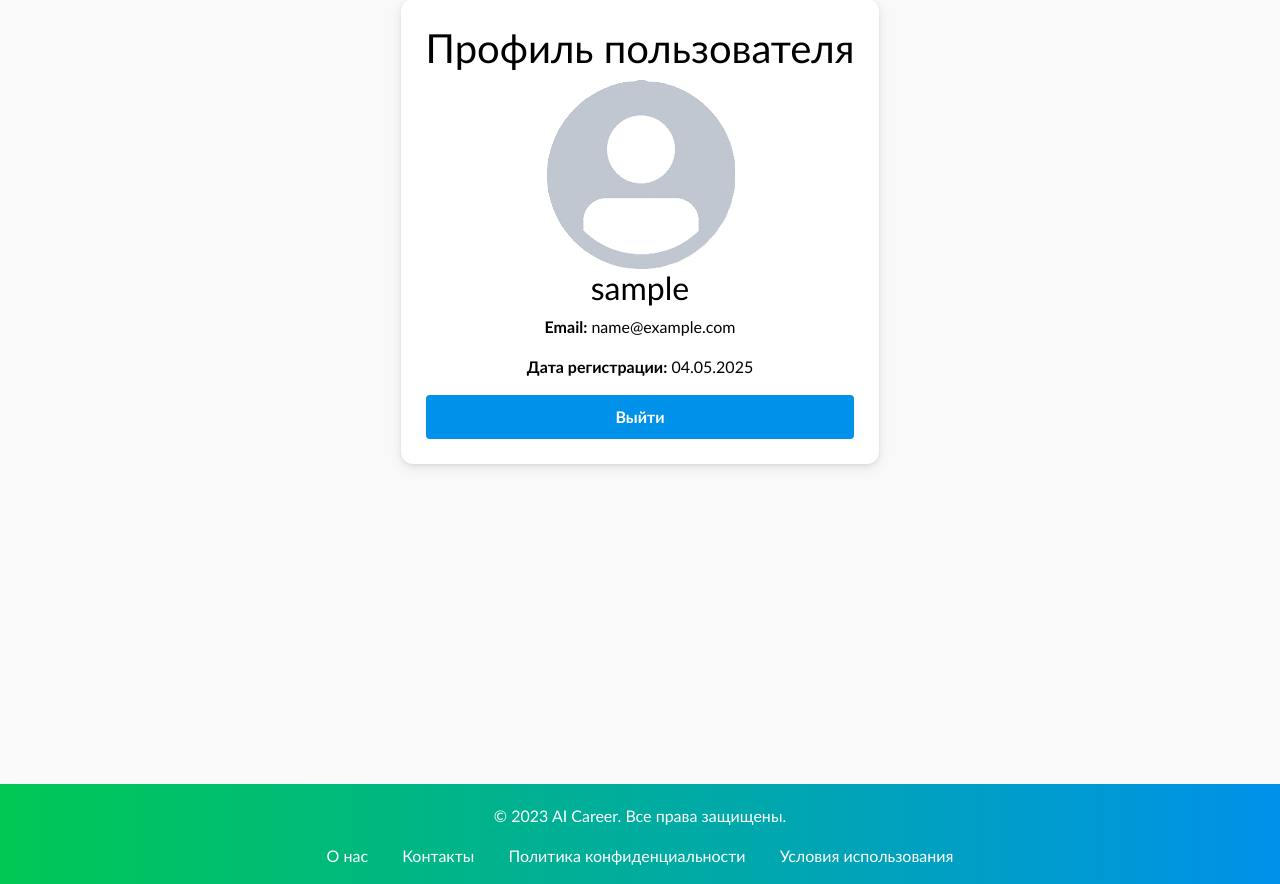
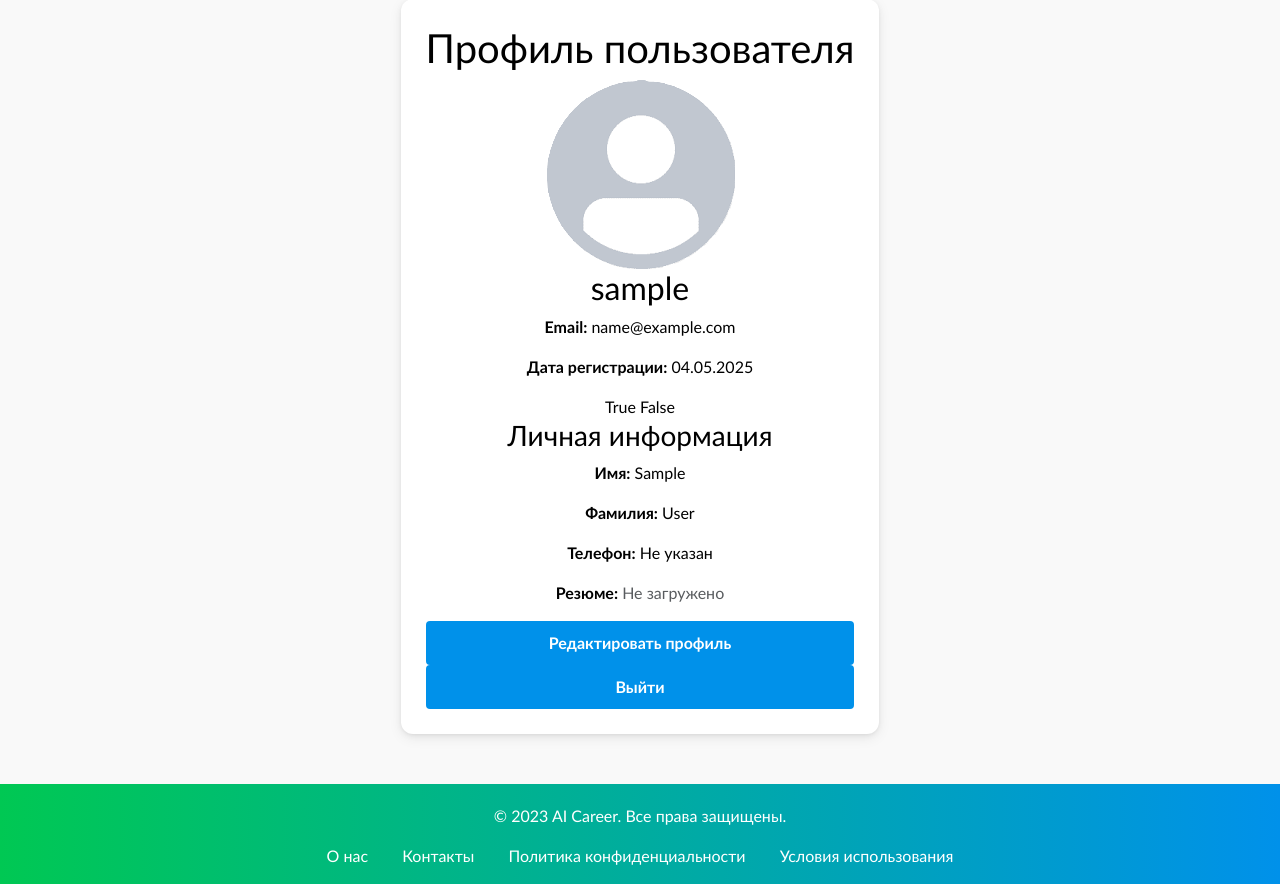
Before and after one commit to skyer12322/FinalProject, a Django app: page /profile/ in a window 1280 px wide. Shown: the part 76-960 px from the top of the page. Run offline with Django 5.2, Linux system fonts and the light colour scheme; the visitor is signed in with stand-in values (Sample User, id 1).

Commit message:
profile fix

```diff
--- a/RecruitHelper/templates/users/profile.html
+++ b/RecruitHelper/templates/users/profile.html
@@ -1,4 +1,5 @@
 {% load static %}
+{% load custom_filters %}
 
 <!DOCTYPE html>
 <html lang="ru">
@@ -18,9 +19,9 @@
 
         <div class="profile-card">
             <img src="
-                {% if user.is_company and user.company.avatar %}
+                {% if user|is_instance:'Company' and user.company.avatar %}
                     {{ user.company.avatar.url }}
-                {% elif user.is_cuser and user.cuser.avatar %}
+                {% elif user|is_instance:'CUser' and user.cuser.avatar %}
                     {{ user.cuser.avatar.url }}
                 {% else %}
                     {% static 'images/default_avatar.png' %}
@@ -31,8 +32,9 @@
             <h2 class="profile-name">{{ user.username }}</h2>
             <p class="profile-email"><strong>Email:</strong> {{ user.email }}</p>
             <p class="profile-joined"><strong>Дата регистрации:</strong> {{ user.date_joined|date:"d.m.Y" }}</p>
-
-            {% if user.is_company %}
+            {{ user|is_instance:'CUser' }}
+            {{ user|is_instance:'Company' }}
+            {% if user|is_instance:'Company' %}
                 <div class="company-info">
                     <h3>Информация о компании</h3>
                     <p><strong>Название:</strong> {{ user.company.company_name|default:"Название не указано" }}</p>
@@ -46,12 +48,12 @@
                     </p>
                 </div>
 
-            {% elif user.is_cuser %}
+            {% elif user|is_instance:'CUser' %}
                 <div class="cuser-info">
                     <h3>Личная информация</h3>
                     <p><strong>Имя:</strong> {{ user.first_name|default:"Не указано" }}</p>
                     <p><strong>Фамилия:</strong> {{ user.last_name|default:"Не указана" }}</p>
-                    <p><strong>Телефон:</strong> {{ user.cuser.phone|default:"Не указан" }}</p>
+                    <p><strong>Телефон:</strong> {{ user.phone|default:"Не указан" }}</p>
                     <p><strong>Резюме:</strong>
                         {% if user.cuser.resume %}
                             <a href="{{ user.cuser.resume.url }}">Скачать</a>
@@ -64,11 +66,11 @@
         </div>
 
         <div class="profile-actions">
-            {% if user.is_company %}
+            {% if user|is_instance:'Company' %}
                 <button class="voting-list-button" onclick="location.href='/edit-company/';" type="button">
                     Редактировать компанию
                 </button>
-            {% elif user.is_cuser %}
+            {% elif user|is_instance:'CUser' %}
                 <button class="voting-list-button" onclick="location.href='/edit-cuser/';" type="button">
                     Редактировать профиль
                 </button>
--- a/RecruitHelper/templatetags/custom_filters.py
+++ b/RecruitHelper/templatetags/custom_filters.py
@@ -1,4 +1,5 @@
 from django import template
+from django.contrib.contenttypes.models import ContentType
 
 register = template.Library()
 
@@ -13,3 +14,11 @@ def format_skills(value):
     if isinstance(value, list):
         return ', '.join(value)
     return value
+
+@register.filter(name="is_instance")
+def is_instance(obj, model_str):
+    app_label = "RecruitHelper"
+    model_name = model_str.lower()
+    obj_type = ContentType.objects.get_for_model(obj)
+    print(obj_type)
+    return obj_type.app_label == app_label and obj_type.model == model_name
--- a/RecruitHelper/views.py
+++ b/RecruitHelper/views.py
@@ -51,7 +51,7 @@ def register(request):
             if is_company:
                 company_name = request.POST.get('company_name')
                 company_email = request.POST.get('company_email')
-                company_phone = request.POST.get("company_phone_prefix") + request.POST.get('company_phone')
+                company_phone = request.POST.get("company_phone_prefix") + ' ' + request.POST.get('company_phone')
                 password = request.POST.get('company_password')
 
                 if Company.objects.filter(email=company_email).exists():
```
